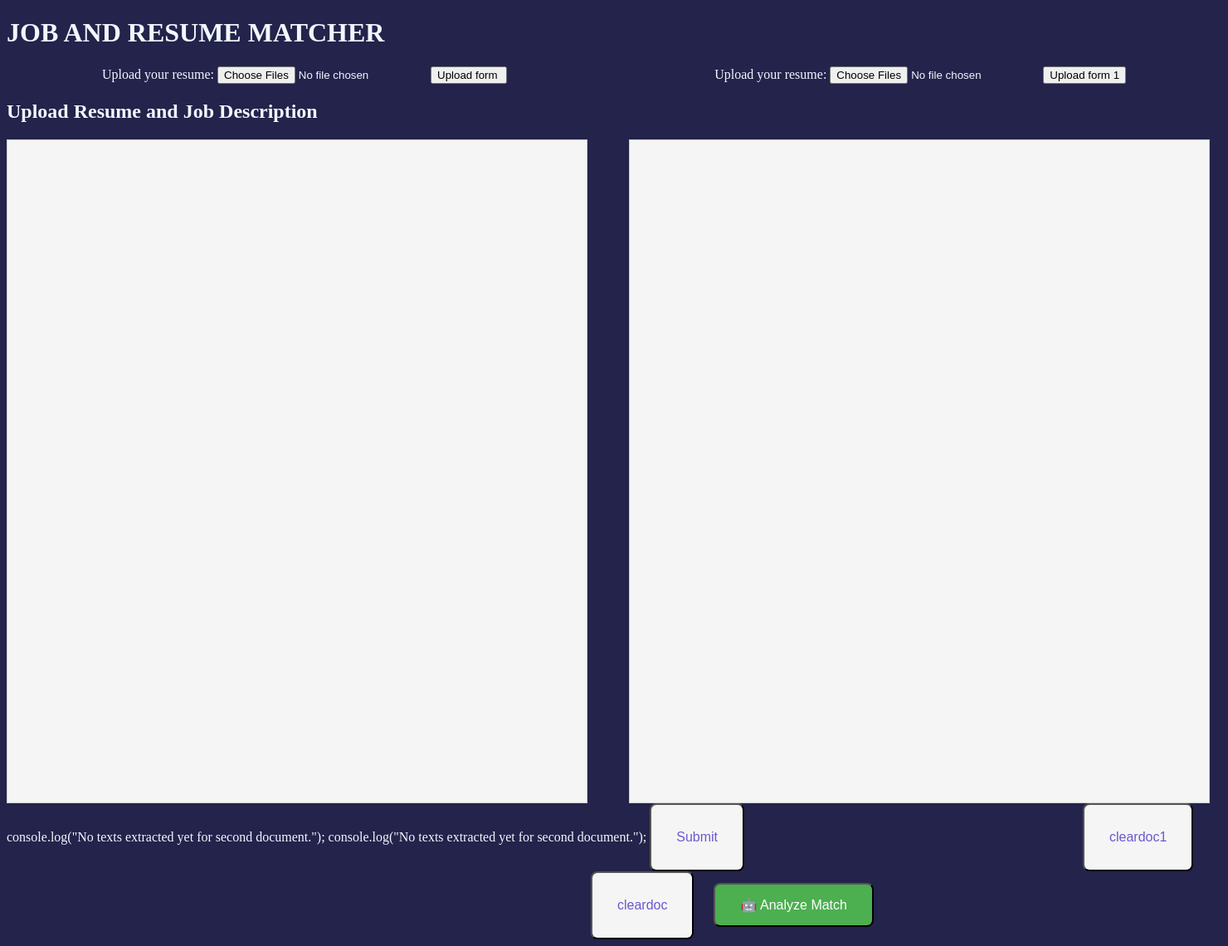
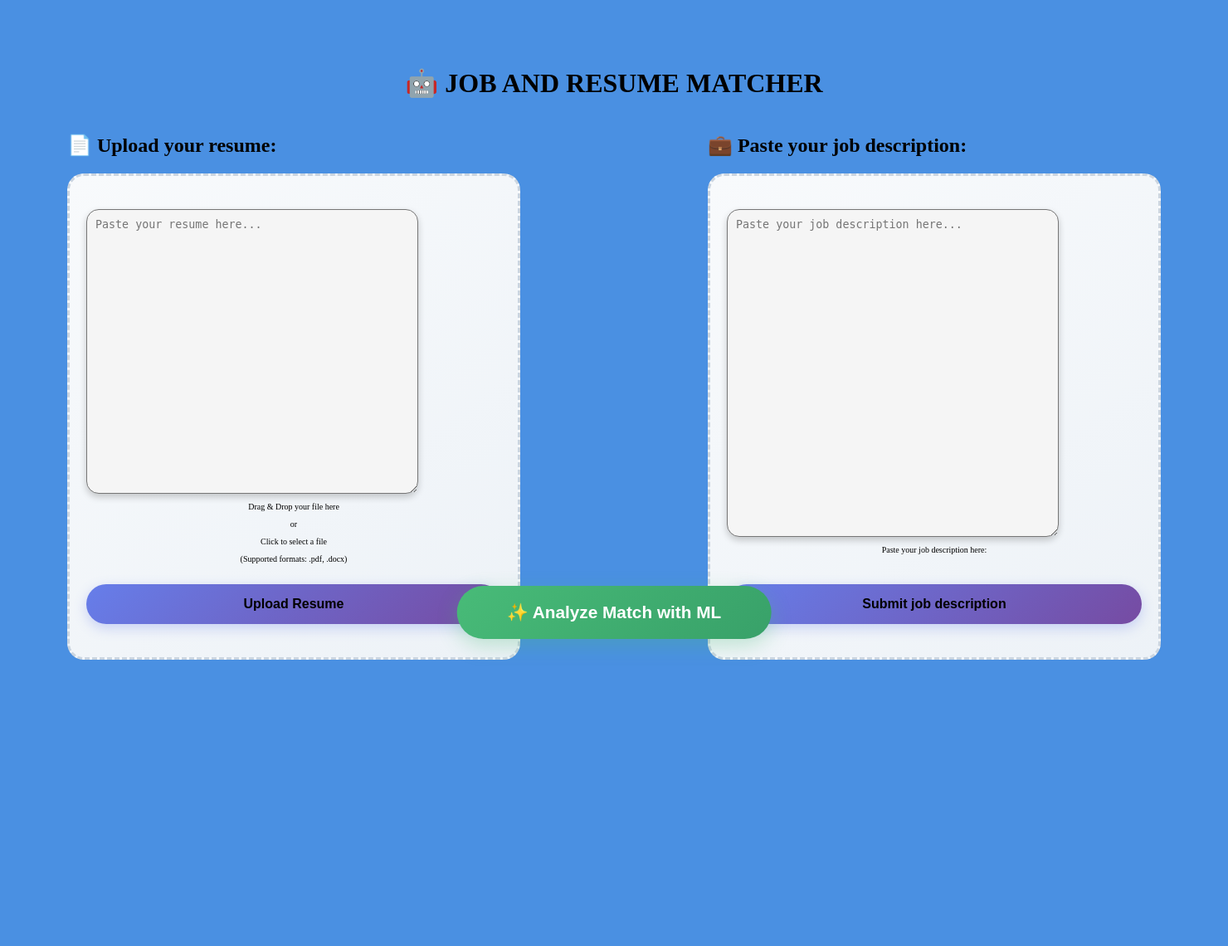
Before and after one commit to nansikom/Resume-Application-assistance, a Flask app: page / in a window 1480 px wide. Shown: the whole page at 83% size. After the commit the page ends 795 px from the top, so only its background shows below. Run offline with Flask 3, Linux system fonts and the light colour scheme.

Commit message:
improved styling and added NLP based techniques with semantics

```diff
--- a/app.py
+++ b/app.py
@@ -18,13 +18,20 @@
 @app.route('/uploadform',methods=['POST'])
 def uploadform():
     session['resume_text'] = []
+    Resumedisplay= request.form.get('Resumedisplay', '').strip()
     files = request.files.getlist('files')
     text_contents = []
-    common_words=[]
-   # if 'text_contents' not in session:
-    #    session['text_contents']=[]
-    session['text_contents'] = []
+    if 'text_contents' not in session:
+        session['text_contents']=[]
+    #session['text_contents'] = []
+    if Resumedisplay:
+        text_contents.append(Resumedisplay)
+        print(text_contents)
 
+    else:
+        print("No resume text provided.")
+
+    ''''
     for file in files:
         if file.filename  =='':
             continue
@@ -47,7 +54,7 @@
             except Exception as e:
                 print(f"Error processing file {file.filename}: {str(e)}")
                 continue
-
+'''
     # store in session as resume
     session['resume_text'] = text_contents
     session.modified = True
@@ -62,40 +69,23 @@
 @app.route('/uploadform1',methods=['POST'])
 def uploadform1():
     session['job_text'] = []
+    jobdesc= request.form.get('jobdesc', '').strip()
     files = request.files.getlist('files')
     text_contents = []
-    common_words=[]
-   # if 'text_contents' not in session:
-    #    session['text_contents']=[]
-    session['text_contents1'] = []
+    if 'text_contents' not in session:
+       session['text_contents']=[]
+    if jobdesc:
+        text_contents.append(jobdesc)
+        print(text_contents)
+    else:
+        print("No job description provided.")
 
-    for file in files:
-        if file.filename  =='':
-            continue
-        #more like saving the uploaded file into the file storage object file
 
-        if file:
-            upload_dir= "uploads/form1"
-            os.makedirs(upload_dir, exist_ok=True)
-            # Create unique filename to avoid conflicts
-            timestamp = datetime.now().strftime("%Y%m%d_%H%M%S")
-            file_ext = os.path.splitext(file.filename)[1].lower()
-            unique_filename = f"{timestamp}_{uuid.uuid4().hex[:8]}{file_ext}"
-            savepath = os.path.join(upload_dir, unique_filename)
-
-            try:
-                file.save(savepath)
-                text_content= extract_text_from_file(savepath, file_ext)
-                if text_content.strip():  # Only add if content exists
-                    text_contents.append(text_content)
-                os.remove(savepath)  # Clean up file after processing
-            except Exception as e:
-                print(f"Error processing file {file.filename}: {str(e)}")
-                continue
+  #  session['text_contents1'] = []
 
     # store in session as resume
-        session['job_text'] = text_contents
-        session.modified = True
+    session['job_text'] = text_contents
+    session.modified = True
 
     return render_template(
             'index.html',
@@ -167,7 +157,7 @@
     #total_unique_words = len(resume_words.union(job_words))
     match_percentage = (len(common_words)/ len(job_words))* 100 if len(job_words) > 0 else 0
     return{
-        'common_words': list(common_words)[:20],
+        'common_words': list(common_words)[:40],
         'total_common': len(common_words),
         'match_percentage':round(match_percentage, 1),
         'resume_word_count': len(resume_words),
--- a/templates/index.html
+++ b/templates/index.html
@@ -2,6 +2,10 @@
 <!DOCTYPE html>
 <html>
     <head>
+        <meta charset="UTF-8">
+        <meta name="viewport" content="width=device-width, initial-scale=1.0">
+        <title> 🤖JOB AND RESUME MATCHER</title>
+
         <style>
             button {
                 color:slateblue;
@@ -13,8 +17,8 @@
             }
             body{
 
-                background-color: #23234b;
-                color: aliceblue;
+                background-color:#4A90E2;
+                color: black;
 
 
             }
@@ -23,12 +27,16 @@
             }
 
             textarea{
-                background-color:lightskyblue;
+                background-color:whitesmoke;
                 padding: 10px;
-                width: 95%;
-                color:white;
-                height: 600px;
+                width: 80%;
+                color: black;
+                height: 700px;
                 box-shadow: 0 4px 8px rgba(0, 0, 0, 0.2); /* Soft shadow effect */
+                 box-sizing: border-box;
+
+            /* rounded corners only */
+                border-radius: 15px;
 
             }
             .container{
@@ -36,22 +44,110 @@
                 justify-content: space-between;
                 gap:100px;
                 padding :10px;
+            }
 
+             iframe {
+            border: 1px solid #ccc;
+            background-color: whitesmoke;
+            padding: 10%;
+            box-sizing: border-box;
+
+            /* rounded corners only */
+            border-radius: 15px;   /* try 10px–30px for how soft you want the edges */
+            box-shadow: 0 4px 12px rgba(0,0,0,0.2); /* optional: nice soft shadow */
             }
-            iframe{
+            .uploadpannel{
+                padding:18px;
+            }
+            .fixed-btn {
+            width: 200px;          /* Fixed width */
+            height: 100px;          /* Fixed height */
+            background-color: whitesmoke;
+            color: slateblue;
+            border-radius: 8px;
+            font-size: 16px;
+            padding: 0;            /* Remove extra padding */
+            border: 2px solid #ccc;
+            cursor: pointer;
+            box-sizing: border-box;
+            transition: none;      /* Prevent size change on hover/focus */
+        }
 
-                border:1px solid #ccc;
-                background-color: whitesmoke;
-                padding: 10%;
-                box-sizing: border-box;
-            }
+        .fixedanaa-btn {
+            background: linear-gradient(135deg, #48bb78, #38a169);
+            color: white;
+            border: none;
+            padding: 20px 60px;
+            border-radius: 50px;
+            font-size: 1.3rem;
+            font-weight: bold;
+            cursor: pointer;
+            transition: all 0.3s ease;
+            box-shadow: 0 8px 25px rgba(72, 187, 120, 0.3);
+            position: relative;
+            overflow: hidden;
+        }
+        .fixed-btn:focus, .fixed-btn:active {
+            outline: none;
+            border: 2px solid #ccc;
+        }
+        .upload-btn {
+            background: linear-gradient(135deg, #667eea, #764ba2);
+            color: black;
+            border: none;
+            padding: 15px 35px;
+            border-radius: 25px;
+            font-size: 1rem;
+            font-weight: 600;
+            cursor: pointer;
+            transition: all 0.3s ease;
+            box-shadow: 0 5px 15px rgba(102, 126, 234, 0.3);
+            margin-top: 15px;
+        }
+        .upload-area {
+            width: 500px;
+            height:500px;
+            border: 3px dashed #cbd5e0;
+            padding: 40px 20px;
+            text-align: center;
+            transition: all 0.3s ease;
+            cursor: pointer;
+            position: relative;
+            min-height: 200px;
+            display: flex;
+            flex-direction: column;
+            justify-content: center;
+            border-radius: 20px;
+            color:black;
+            background: linear-gradient(145deg, #f8fafc, #edf2f7);
+        }
+        .upload-area1 {
+            width: 500px;
+            height:500px;
+            border: 3px dashed #cbd5e0;
+            padding: 40px 20px;
+            text-align: center;
+            transition: all 0.3s ease;
+            cursor: pointer;
+            position: relative;
+            min-height: 200px;
+            display: flex;
+            flex-direction: column;
+            justify-content: center;
+            border-radius: 20px;
+            background: linear-gradient(145deg, #f8fafc, #edf2f7);
+        }
+        .uploadtext{
+           color:black;
+           font-size:10px
+        }
         </style>
     </head>
     <body>
 
-        <h1>JOB AND RESUME MATCHER</h1>
-        <p id="displayText"></p>
-
+       <div style="display: flex; justify-content: center; margin-top: 60px;">
+        <h1>🤖 JOB AND RESUME MATCHER</h1>
+       </div>
 
         <script>
 
@@ -77,103 +173,80 @@
             }
         </script>
 
-        <div style= "display:flex; gap:20px; justify-content: space-around;">
+        <div style= "display:flex; gap:80px; justify-content: space-around;">
             <form action="/uploadform" method="POST" enctype="multipart/form-data"autocomplete="off">
-                <label for="resumeupload">Upload your resume:</label>
-                <input type="file" name="files" accept=".pdf,.docx,.txt" multiple  onchange="clearframe()">
-                <input type="submit" value ="Upload form ">
+                <label for="resumeupload">
+                    <h2>📄  Upload your resume:</h2>
+                </label>
+
+                    <div class="upload-area" id ="Resumedisplay ">
+                            <textarea id="Resumedisplay" name="Resumedisplay" rows="12" cols="60" placeholder="Paste your resume here..." required onchnage="clearframe()"></textarea>
+
+                    <div class="uploadtext">
+                        <p>Drag & Drop your file here</p>
+                        <p>or</p>
+                        <p>Click to select a file</p>
+                        <p>(Supported formats: .pdf, .docx)</p>
+                    </div>
+                    <button type="submit" class="upload-btn" value ="Upload form " style="color:black;"> Upload Resume</button>
+
+
+                </div>
             </form>
-            <form action="/uploadform1" method="POST" enctype="multipart/form-data"autocomplete="off">
-                <label for="resumeupload">Upload your resume:</label>
-                <input type="file" name="files" accept=".pdf,.docx,.txt" multiple  onchange="clearframe1()">
-                <input type="submit" value ="Upload form 1">
+            <form action="/uploadform1" method="POST" autocomplete="off">
+                <label for="jobdesc">
+                       <h2> 💼 Paste your job description:</h2>
+                    </label>
+                <div class="upload-area1" id ="jobdesc-upload">
+
+                    <textarea id="jobdesc-textarea" name="jobdesc" rows="12" cols="60" placeholder="Paste your job description here..." required></textarea>
+                    <div class="uploadtext" name="jobdesc">
+                        <p>Paste your job description here:</p><br>
+
+                    </div>
+                    <button type="submit" class="upload-btn" value ="Submit job description"> Submit job description</button>
+
+                </div>
+
             </form>
         </div>
     <div style= "display: flex; gap:40px; justify-content: space-around;">
-        <div class="text-box">
-            <h2>Upload Resume and Job Description</h2>
-            <div style = "display: flex; gap: 50px;">
-            <iframe id="Resumedisplay" width="700px" height="800px" src="about:blank " color="white"></iframe>
-            <iframe id="Resumedisplay1" width="700px" height="800px" src="about:blank " color="white"></iframe>
-            </div>
+
             {% if extractedText %}
+             <div id="Resume-display" style="border:1px solid #ccc; padding:10px; border-radius:8px; background:white;"></div>
+
             <script>
+
                 var extractedText = {{ extractedText | tojson }};
-                console.log("extracted text",  extractedText);
 
-                var iframe= document.getElementById('Resumedisplay');
-                var doc = iframe.contentDocument || iframe.contentWindow.document;
-                doc.open();
-                doc.write(`
-                    <html>
-                    <head>
-                        <style>
-                            body{
-                                background-color:white;
-                                color:black;
-
-                            }
-                        </style>
-                    </head>
-                        <body>
-                            <pre>${ extractedText}</pre> <!-- Displays preformatted text -->
-
-                        </body>
-                        </html>
-                    `);
-                    doc.close();
-
+                document.getElementById('Resume-display').innerHTML = `<pre style="white-space: pre-wrap; word-wrap: break-word;">${extractedText}</pre>`;
 
                 </script>
                 {% else %}
-                console.log("No texts extracted yet for second document.");
 
                 {% endif %}
                 {% if extracted_tt %}
+                <div id="jobdesc-display" style="border:1px solid #ccc; padding:10px; border-radius:8px; background:white;"></div>
+
                 <script>
                     var extractedTextt = {{ extracted_tt | tojson }};
-                    console.log("extracted text",  extractedTextt);
 
-                    var iframe= document.getElementById('Resumedisplay1');
-                    var doc = iframe.contentDocument || iframe.contentWindow.document;
-                    doc.open();
-                    doc.write(`
-                        <html>
-                        <head>
-                            <style>
-                                body{
-                                    background-color:white;
-                                    color:black;
-
-                                }
-                            </style>
-                        </head>
-                            <body>
-                                <pre>${ extractedTextt}</pre> <!-- Displays preformatted text -->
-
-                            </body>
-                            </html>
-                        `);
-                        doc.close();
-
+                    document.getElementById('jobdesc-display').innerHTML =`<pre style="white-space: pre-wrap; word-wrap: break-word;">${extractedTextt}</pre>`;
 
                     </script>
                     {% else %}
-                    console.log("No texts extracted yet for second document.");
 
                     {% endif %}
 
-                     <button id ="button">Submit</button>
-                     <span style = "display:inline-block; width:400px;"></span>
 
-                     <button onclick ="clearframe1()">cleardoc1</button>
+                    <div style="position: fixed; bottom: 30px; left: 50%; transform: translateX(-50%);">
 
-                     <span style = "display:inline-block; width:700px;"></span>
-                     <button onclick ="clearframe()">cleardoc</button>
-                     <button onclick = "analyzeMatch()" style = "background-color: #4CAF50; color: white; padding: 15px 30px; border-radius: 8px; font-size: 16px; cursor:pointer; margin-left:20px">
-                             🤖 Analyze Match
-                     </button>
-                     <div id ="results" style="display: none; background-color: white;padding: 30px; margin:20px 0; color: black;border-radius:10px; box-shadow: 0 4px 8px rgba(0, 0, 0, 0.2);">
+                        <button onclick = "analyzeMatch()" class=" fixedanaa-btn">
+                                ✨ Analyze Match with ML
+                        </button>
+                     </div>
+                     <div id ="results" style="display: none;  justify-content: center;  background-color: white;padding: 30px; margin:20px 0; color: black;border-radius:10px; box-shadow: 0 4px 8px rgba(0, 0, 0, 0.2);">
+
                         <h3>📊 Match Analysis Results</h3>
                         <div id = "result-content"></div>
                      </div>
@@ -199,7 +272,6 @@
                             catch(error){
                                 alert('Error analyzing macth:' + error.message);
                             }
-
                         }
                      </script>
 
```
Also changed, not shown: app2.py (+28 -0 lines).
